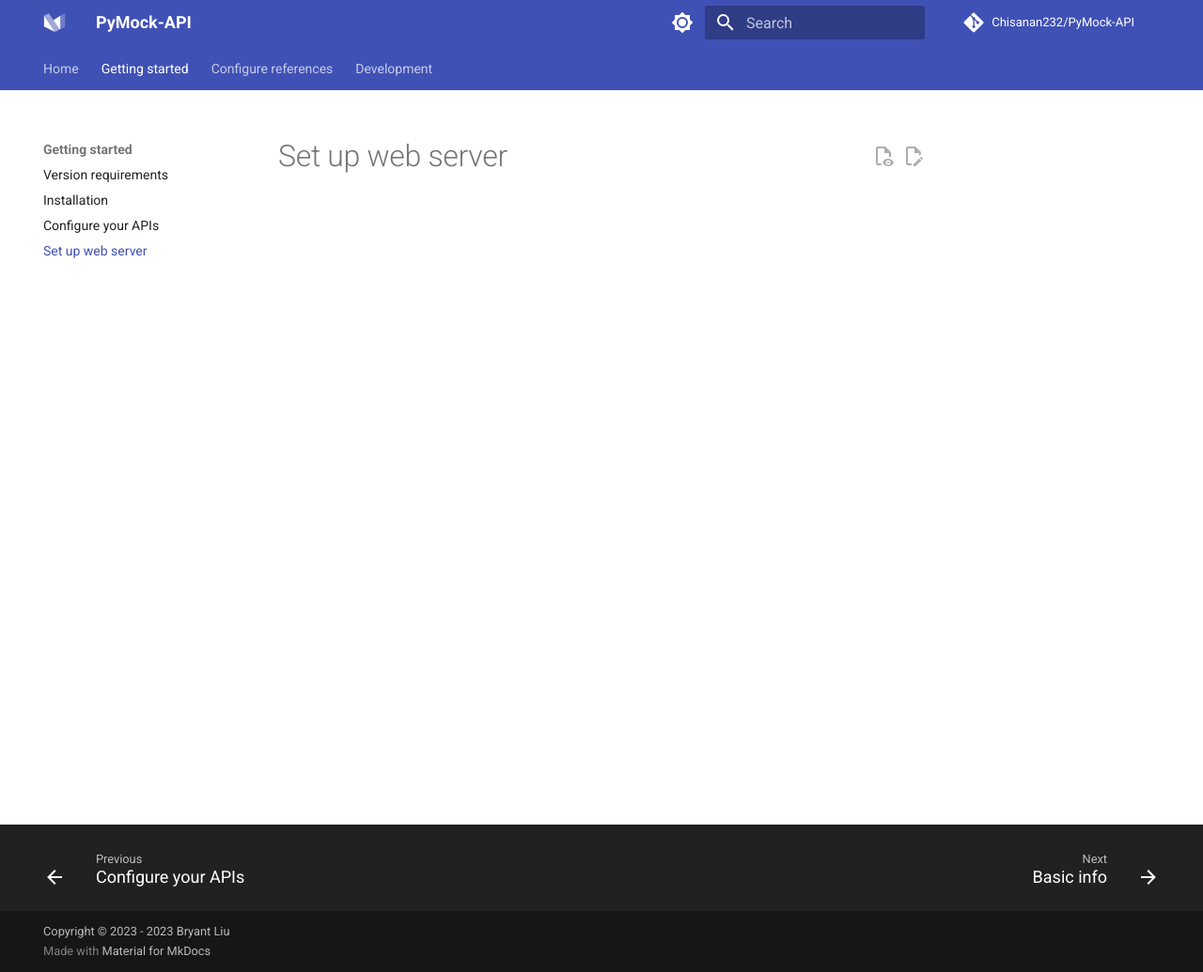
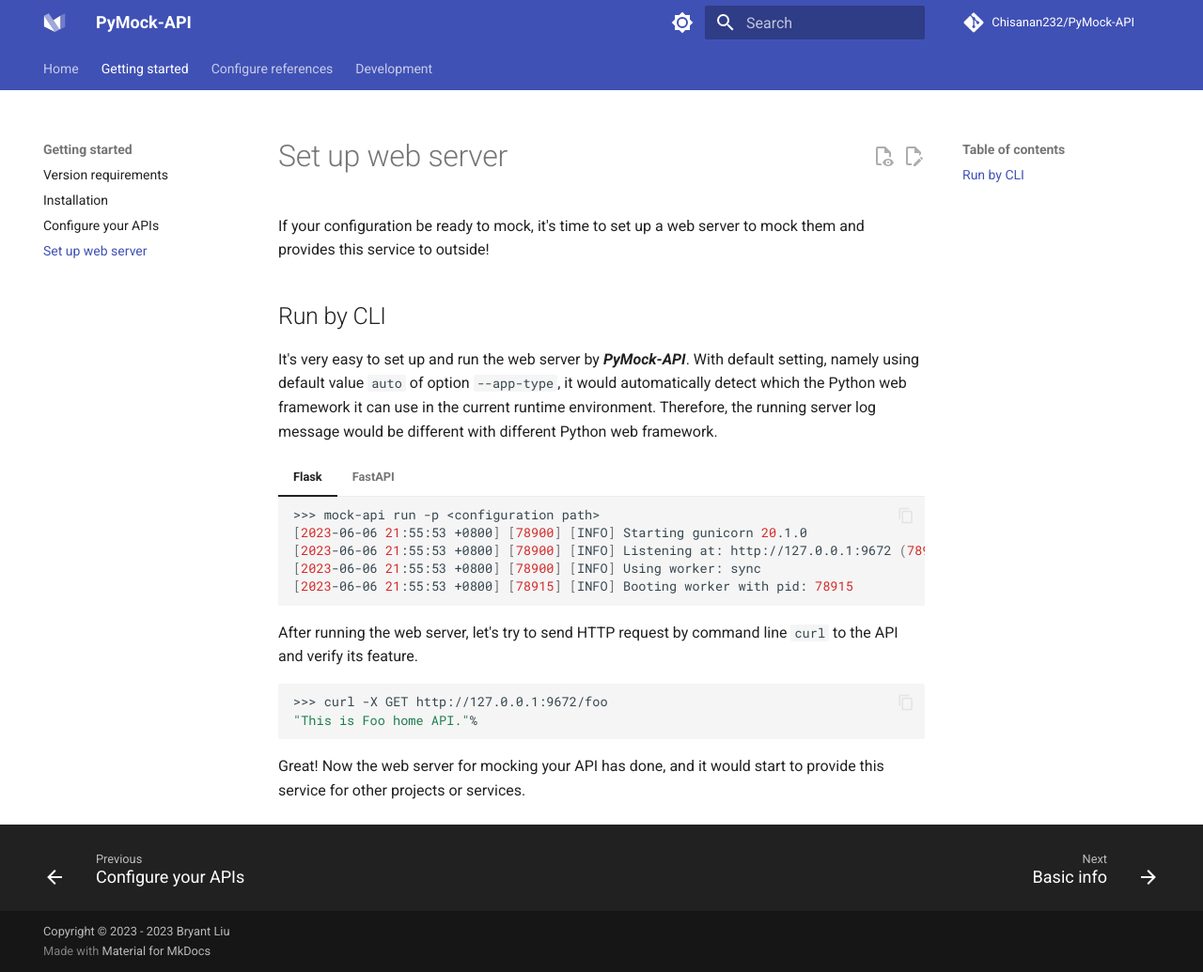
Before and after one commit to Chisanan232/PyMock-Server, an MkDocs documentation site: the page built from docs/getting-started/setup-web-server.md, in a window 1280 px wide and 1035 px high. Shown: the whole window at 94% size. Built offline with MkDocs 1.6.1 and Material for MkDocs 9.7.7, drawn with Linux system fonts in a browser that asks for light colours; comment, search, counter and statistics services are not loaded.

Commit message:
Finish the page *Set up web server*.

````diff
--- a/docs/getting-started/setup-web-server.md
+++ b/docs/getting-started/setup-web-server.md
@@ -1 +1,39 @@
 # Set up web server
+
+If your configuration be ready to mock, it's time to set up a web server to mock them and provides this service to outside!
+
+## Run by CLI
+
+It's very easy to set up and run the web server by **_PyMock-API_**. With default setting, namely using default value ``auto``
+of option ``--app-type``, it would automatically detect which the Python web framework it can use in the current runtime
+environment. Therefore, the running server log message would be different with different Python web framework.
+
+=== "Flask"
+
+    ``` sh
+    >>> mock-api run -p <configuration path>
+    [2023-06-06 21:55:53 +0800] [78900] [INFO] Starting gunicorn 20.1.0
+    [2023-06-06 21:55:53 +0800] [78900] [INFO] Listening at: http://127.0.0.1:9672 (78900)
+    [2023-06-06 21:55:53 +0800] [78900] [INFO] Using worker: sync
+    [2023-06-06 21:55:53 +0800] [78915] [INFO] Booting worker with pid: 78915
+    ```
+
+=== "FastAPI"
+
+    ``` sh
+    >>> mock-api run -p <configuration path>
+    INFO:     Started server process [78594]
+    INFO:     Waiting for application startup.
+    INFO:     Application startup complete.
+    INFO:     Uvicorn running on http://127.0.0.1:9672 (Press CTRL+C to quit)
+    ```
+
+After running the web server, let's try to send HTTP request by command line ``curl`` to the API and verify its feature.
+
+```shell
+>>> curl -X GET http://127.0.0.1:9672/foo
+"This is Foo home API."%
+```
+
+Great! Now the web server for mocking your API has done, and it would start to provide this service for other projects or
+services.
````
